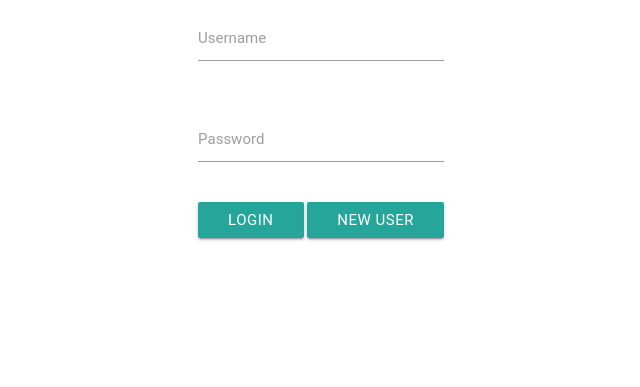
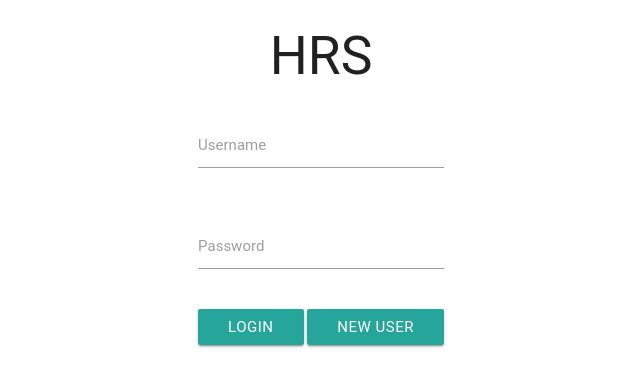
Before and after one commit to Canain/HRS, a PHP site: page /login.php in a window 1280 px wide. Shown: the top 387 px of the page, without its empty margins (319-959 px from the left). Run offline with PHP 8.4, Linux system fonts and the light colour scheme; some libraries are stand-ins or nearby versions; some web fonts are replaced.

Commit message:
Added title

```diff
--- a/login.php
+++ b/login.php
@@ -32,6 +32,7 @@ require 'start.php';
 ?>
 <div style="display:flex;justify-content: center;align-items: center; position: relative;">
     <div class="row">
+        <h2 align="center">HRS</h2>
         <form method="post" class="col s12">
             <div class="row">
                 <div class="input-field col s12">
```
